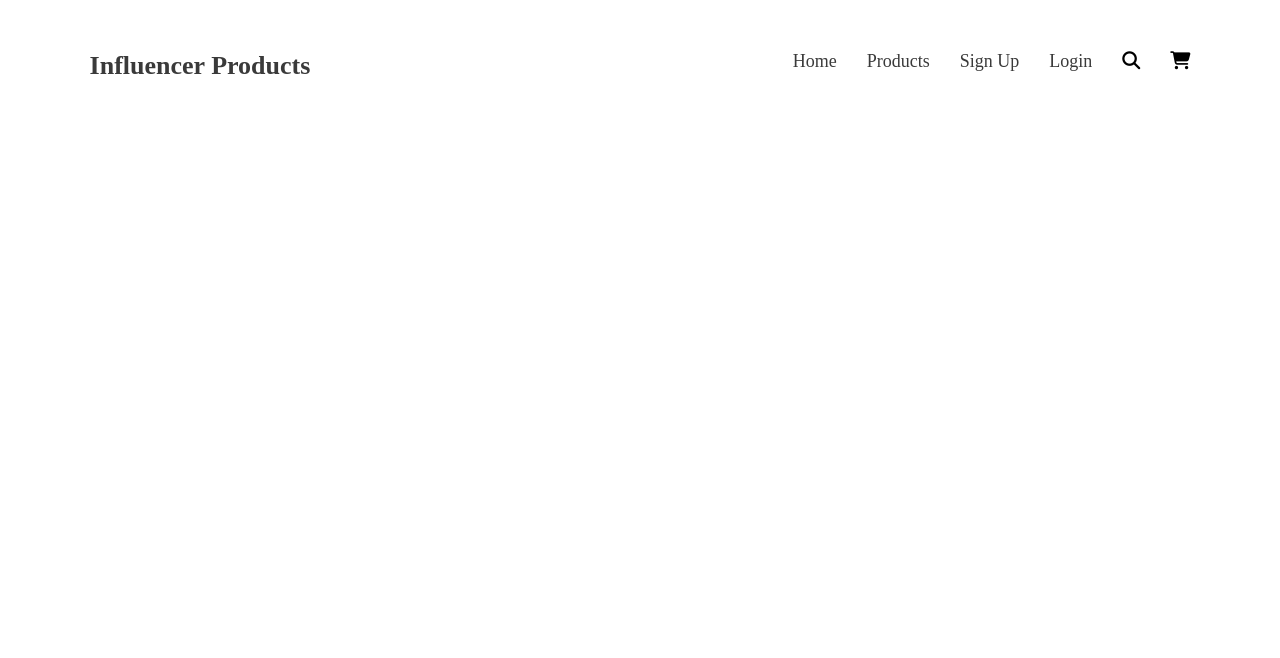
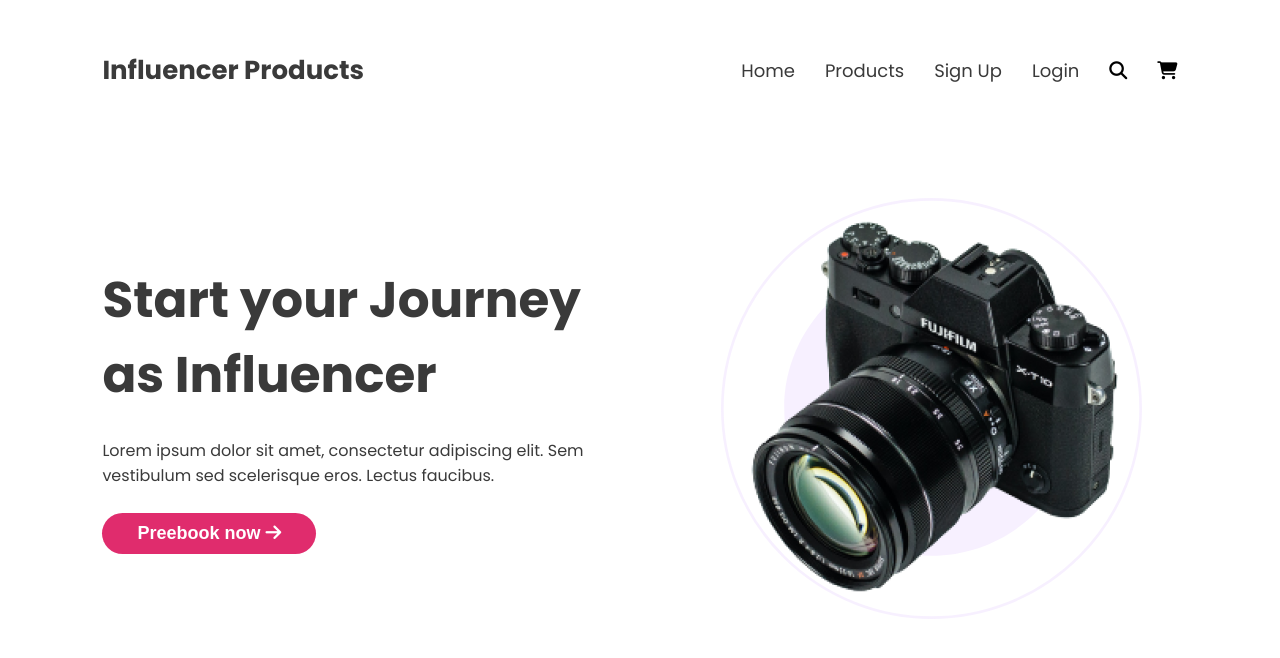
Before and after one commit to CapOfCode/influencer-products, a plain HTML site: page index.html in a window 1280 px wide. Drawn offline with Linux system fonts and the light colour scheme.

Commit message:
Banner Section Done

```diff
--- a/index.html
+++ b/index.html
@@ -26,6 +26,21 @@
                     <li><a href=""><i class="fa-solid fa-cart-shopping nav-icon"></i></a></li>
                 </ul>
             </nav>
+            <div class="header-banner-container">
+                <div class="banner-content">
+                    <div class="banner-text">
+                        <h1 class="title">Start your Journey as
+                            Influencer</h1>
+                        <p class="banner-description">Lorem ipsum dolor sit amet, consectetur adipiscing elit. Sem
+                            vestibulum sed scelerisque eros.
+                            Lectus faucibus.</p>
+                        <button>Preebook now <i class="fa-solid fa-arrow-right"></i> </button>
+                    </div>
+                    <div class="banner-image">
+                        <img src="assets/main-camera.png" alt="">
+                    </div>
+                </div>
+            </div>
         </section>
     </header>
     <main></main>
--- a/style.css
+++ b/style.css
@@ -8,7 +8,9 @@
 }
 
 section {
-    padding: 4% 7%;
+    padding: 4% 8%;
+    /* font-family: 'Inter', sans-serif; */
+    font-family: 'Poppins', sans-serif;
 }
 
 a {
@@ -19,6 +21,15 @@ li {
     list-style: none;
 }
 
+button {
+    background-color: #E02C6D;
+    color: #fff;
+    font-size: 18px;
+    font-weight: 600;
+    border: none;
+    padding: 10px 35px;
+    border-radius: 25px;
+}
 
 /* Header Section Design */
 
@@ -35,6 +46,7 @@ nav {
 
 ul {
     display: flex;
+    align-items: center;
 }
 
 li a {
@@ -46,3 +58,35 @@ li a {
 .nav-icon {
     color: #000000;
 }
+
+/* Banner Section */
+.header-banner-container {
+    padding: 10% 1.5% 0 0;
+}
+
+.banner-content {
+    display: flex;
+    align-items: center;
+    justify-content: space-between;
+}
+
+.title {
+    color: #3A3A3A;
+    font-weight: 700;
+    font-size: 50px;
+}
+
+.banner-description {
+    color: #3A3A3A;
+    margin: 25px 0;
+}
+
+.banner-text {
+    width: 50%;
+}
+
+.banner-image {
+    background-image: url("assets/Circle\ design.svg");
+    background-repeat: no-repeat;
+    background-size: contain;
+}
```
